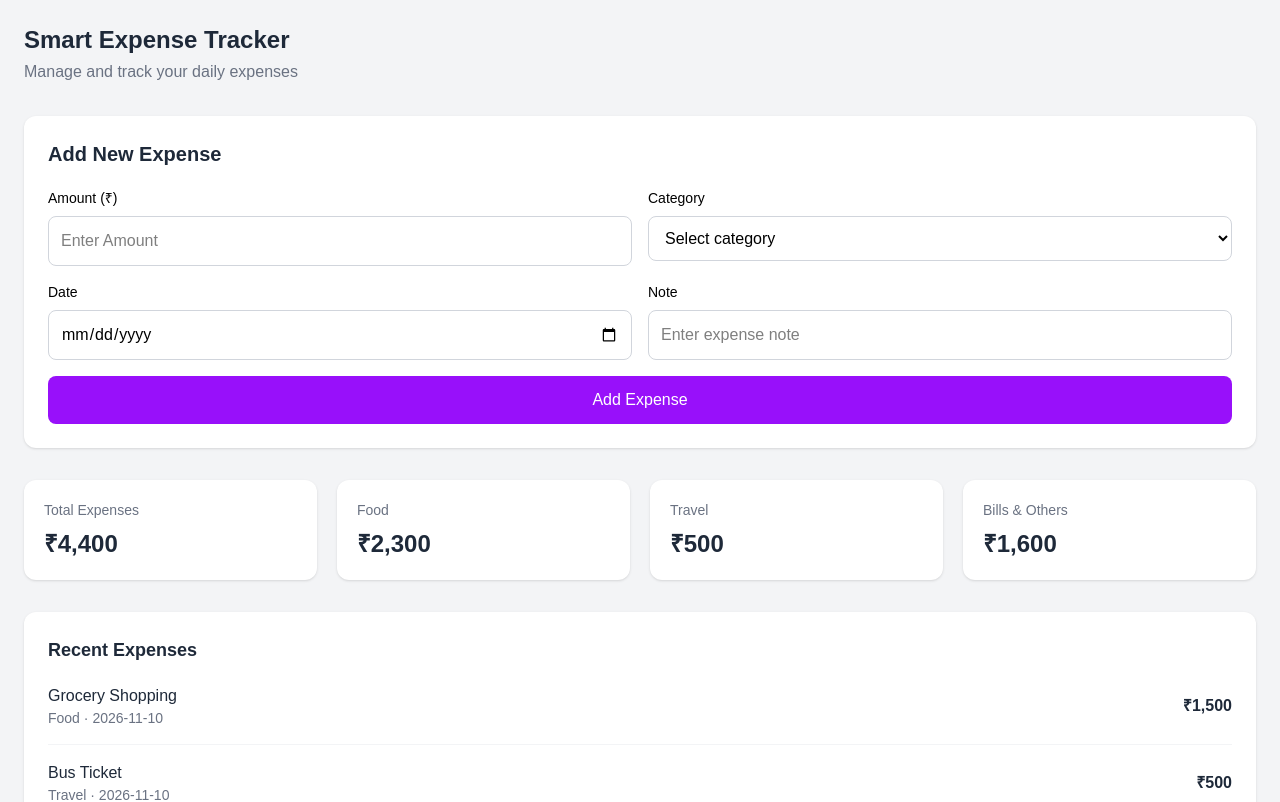
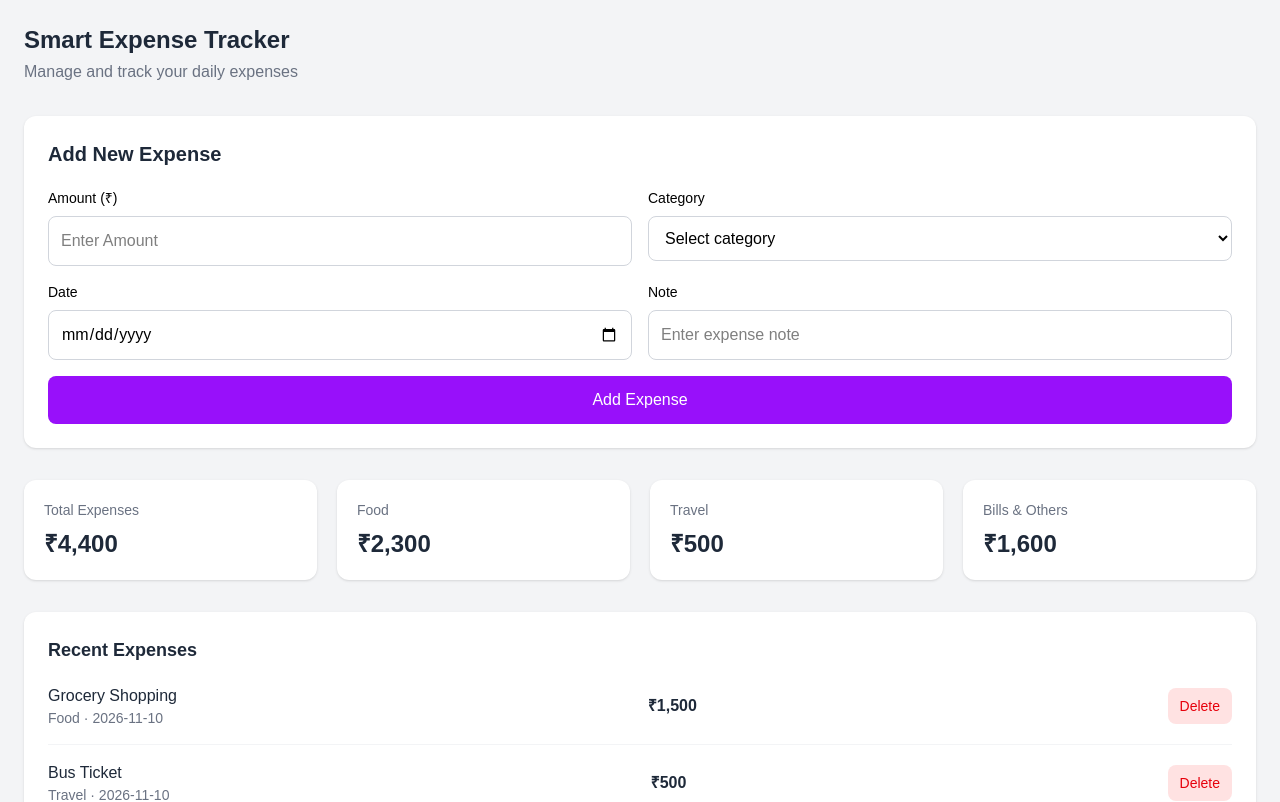
Before and after one commit to Rashmi92-ha/smart-expense-tracker, a React (Vite) app: page / in a window 1280 px wide. Shown: the top 802 px of the page. Built offline with nearby package versions, Linux system fonts and the light colour scheme.

Commit message:
Implement delete expense functionality #8 (#9)

```diff
--- a/src/components/expenses/ExpenseList.jsx
+++ b/src/components/expenses/ExpenseList.jsx
@@ -1,4 +1,4 @@
-function ExpenseList({ expenses }) {
+function ExpenseList({ expenses, onDeleteExpense }) {
   return (
     <section className="mt-8 rounded-xl bg-white p-6 shadow-sm">
       <h2 className="mb-5 text-lg font-semibold text-gray-800">
@@ -22,6 +22,13 @@ function ExpenseList({ expenses }) {
             <p className="font-semibold text-gray-800">
               ₹{expense.amount.toLocaleString("en-IN")}
             </p>
+            <button
+              type="button"
+              onClick={() => onDeleteExpense(expense.id)}
+              className="rounded-lg bg-red-100 px-3 py-2 text-sm font-medium text-red-600 hover:bg-red-200"
+            >
+              Delete
+            </button>
           </div>
         ))}
       </div>
--- a/src/pages/Dashboard.jsx
+++ b/src/pages/Dashboard.jsx
@@ -31,6 +31,12 @@ function Dashboard() {
     setExpenses((previousExpenses) => [newExpense, ...previousExpenses]);
   };
 
+  const handleDeleteExpense = (id) => {
+    setExpenses((previousExpenses) =>
+      previousExpenses.filter((expense) => expense.id !== id),
+    );
+  };
+
   return (
     <div className="min-h-screen bg-gray-100 p-6">
       <header className="mb-8">
@@ -48,7 +54,10 @@ function Dashboard() {
 
         <ExpenseSummary summaryCards={summaryCards} />
 
-        <ExpensesList expenses={expenses} />
+        <ExpensesList
+          expenses={expenses}
+          onDeleteExpense={handleDeleteExpense}
+        />
       </div>
     </div>
   );
```
